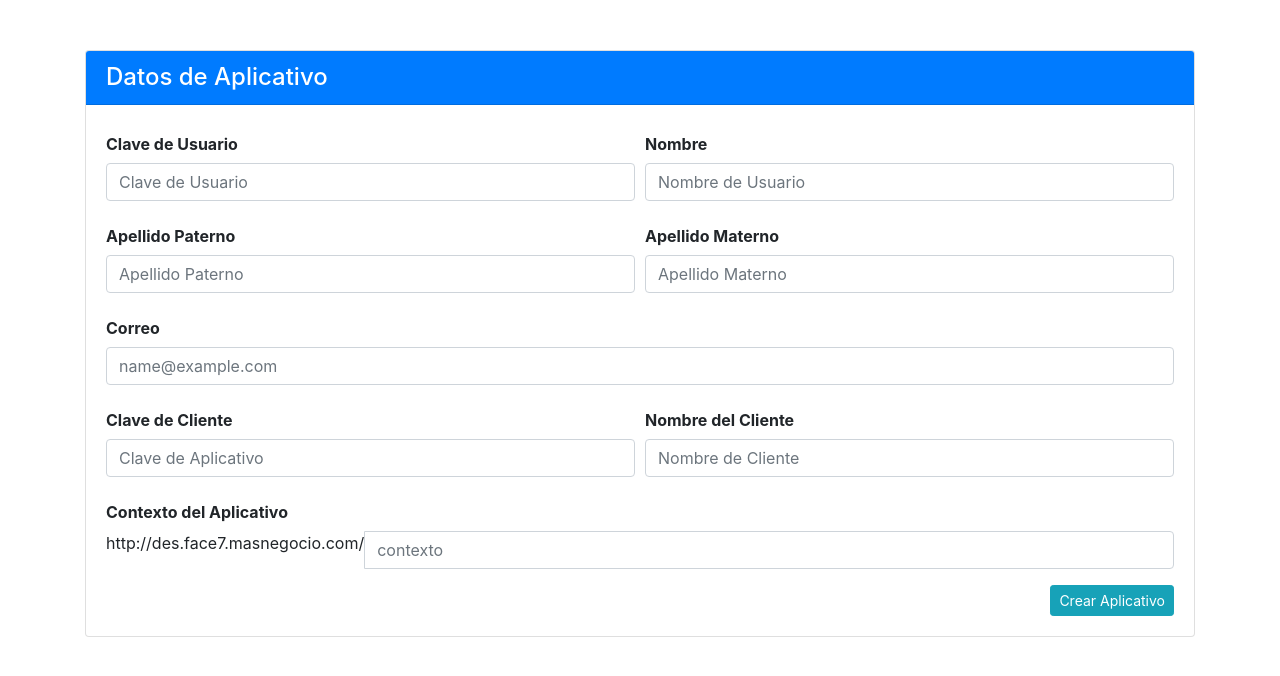
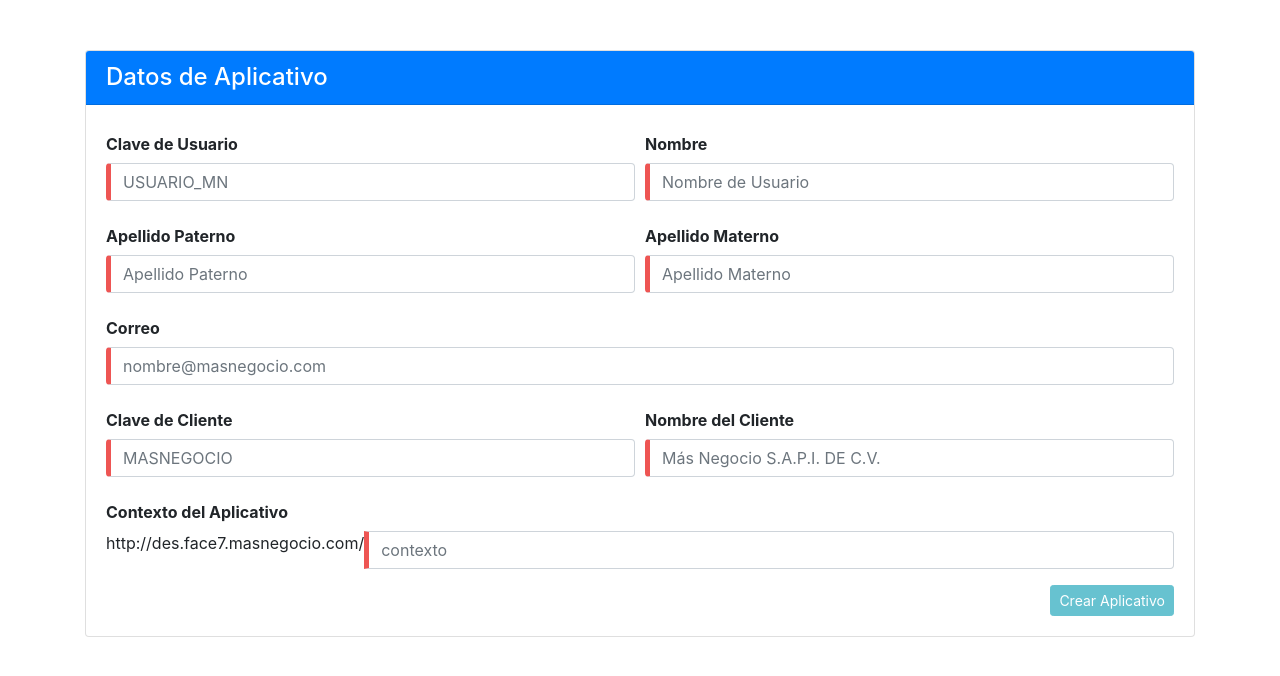
Before and after one commit to armand0w/landing-web, an Angular app: page / in a window 1280 px wide. Shown: the top 676 px of the page. Built offline with nearby package versions, Linux system fonts and the light colour scheme.

Commit message:
Validaciones de lado del cliente

```diff
--- a/src/app/components/landing/landing.component.css
+++ b/src/app/components/landing/landing.component.css
@@ -0,0 +1,7 @@
+.ng-valid[required], .ng-valid.required  {
+  border-left: 5px solid #47cd4d; /* green */
+}
+
+.ng-invalid:not(form)  {
+  border-left: 5px solid #ee5553; /* red */
+}
--- a/src/app/components/landing/landing.component.html
+++ b/src/app/components/landing/landing.component.html
@@ -1,4 +1,5 @@
 <div class="container">
+  <form #clienteForm="ngForm" novalidate>
     <div class="card">
       <h4 class="card-header bg-primary text-white">Datos de Aplicativo</h4>
 
@@ -6,13 +7,21 @@
         <div class="form-row">
           <div class="form-group col-md-6">
             <label for="usuario" class="col-form-label font-weight-bold">Clave de Usuario</label>
-          <input type="text" class="form-control" id="usuario" placeholder="Clave de Usuario"
-                 [(ngModel)]="cliente.p_clave_usuario">
+            <input type="text" class="form-control" id="usuario" placeholder="USUARIO_MN" pattern="^[A-Z0-9_-]+$"
+                   [(ngModel)]="cliente.p_clave_usuario"
+                   name="usuario" #usuario="ngModel" required>
+            <div [hidden]="usuario.valid || usuario.pristine" class="alert alert-danger">
+              <div [hidden]="!usuario.hasError('required')">La clave de usuario es requerida.</div>
+              <div [hidden]="!usuario.hasError('pattern')">Solo se permiten letras mayusculas, numeros y guiones</div>
+            </div>
           </div>
           <div class="form-group col-md-6">
             <label for="nombre" class="col-form-label font-weight-bold">Nombre</label>
             <input type="text" class="form-control" id="nombre" placeholder="Nombre de Usuario"
-                 [(ngModel)]="cliente.p_nombre_usuario">
+                   [(ngModel)]="cliente.p_nombre_usuario" name="nombre" #nombre="ngModel" required>
+            <div [hidden]="nombre.valid || nombre.pristine" class="alert alert-danger">
+              El nombre de usuario es requerido.
+            </div>
           </div>
         </div>
 
@@ -20,40 +29,66 @@
           <div class="form-group col-md-6">
             <label for="apellidop" class="col-form-label font-weight-bold">Apellido Paterno</label>
             <input type="text" class="form-control" id="apellidop" placeholder="Apellido Paterno"
-                 [(ngModel)]="cliente.apellidop">
+                   [(ngModel)]="cliente.apellidop" name="apellidop" #apellidop="ngModel" required>
+            <div [hidden]="apellidop.valid || apellidop.pristine" class="alert alert-danger">
+              El Apellido Paterno de usuario es requerido.
+            </div>
           </div>
           <div class="form-group col-md-6">
             <label for="apellidom" class="col-form-label font-weight-bold">Apellido Materno</label>
             <input type="text" class="form-control" id="apellidom" placeholder="Apellido Materno"
-                 [(ngModel)]="cliente.apellidom">
+                   [(ngModel)]="cliente.apellidom" name="apellidom" #apellidom="ngModel" required>
+            <div [hidden]="apellidom.valid || apellidom.pristine" class="alert alert-danger">
+              El Apellido Materno de usuario es requerido.
+            </div>
           </div>
         </div>
 
         <div class="form-group">
           <label for="correo" class="col-form-label font-weight-bold">Correo</label>
-        <input type="email" class="form-control" id="correo" placeholder="name@example.com"
-               [(ngModel)]="cliente.p_correo_electronico">
+          <input type="email" class="form-control" id="correo" placeholder="nombre@masnegocio.com"
+                 [(ngModel)]="cliente.p_correo_electronico"
+                 pattern="^[_A-Za-z0-9-\+]+(\.[_A-Za-z0-9-]+)*@[A-Za-z0-9-]+(\.[A-Za-z0-9]+)*(\.[A-Za-z]{2,4})$"
+                 name="correo" #correo="ngModel" required>
+          <div [hidden]="correo.valid || correo.pristine" class="alert alert-danger">
+            <div [hidden]="!correo.hasError('required')">El correo de usuario es requerido.</div>
+            <div [hidden]="!correo.hasError('pattern')">No es un correo valido.</div>
+          </div>
         </div>
 
         <div class="form-row">
           <div class="form-group col-md-6">
             <label for="c_cliente" class="col-form-label font-weight-bold">Clave de Cliente</label>
-          <input type="text" class="form-control" id="c_cliente" placeholder="Clave de Aplicativo"
-                 [(ngModel)]="cliente.p_clave_cliente">
+            <input type="text" class="form-control" id="c_cliente" placeholder="MASNEGOCIO"
+                   pattern="^[A-Z0-9_-]+$"
+                   [(ngModel)]="cliente.p_clave_cliente" name="c_cliente" #c_cliente="ngModel" required>
+            <div [hidden]="c_cliente.valid || c_cliente.pristine" class="alert alert-danger">
+              <div [hidden]="!c_cliente.hasError('required')">La clave de cliente es requerida.</div>
+              <div [hidden]="!c_cliente.hasError('pattern')">La clave del cliente no es valida.</div>
+            </div>
           </div>
 
           <div class="form-group col-md-6">
-          <label for="aplicativo" class="col-form-label font-weight-bold">Nombre del Cliente</label>
-          <input type="text" class="form-control" id="aplicativo" placeholder="Nombre de Cliente"
-                 [(ngModel)]="cliente.p_nombre_cliente">
+            <label for="n_cliente" class="col-form-label font-weight-bold">Nombre del Cliente</label>
+            <input type="text" class="form-control" id="n_cliente" placeholder="Más Negocio S.A.P.I. DE C.V."
+                   [(ngModel)]="cliente.p_nombre_cliente" name="n_cliente" #n_cliente="ngModel" required>
+            <div [hidden]="n_cliente.valid || n_cliente.pristine" class="alert alert-danger">
+              El nombre del clientes es requerido.
+            </div>
           </div>
         </div>
 
         <div class="form-group">
           <label for="contexto" class="col-form-label font-weight-bold">Contexto del Aplicativo</label>
           <div class="input-group">
-          <div class="input-group-addon">http://des.face7.masnegocio.com/</div>
-          <input type="text" class="form-control" id="contexto" placeholder="contexto" [(ngModel)]="cliente.p_contexto">
+            <div class="input-group-addon">{{ url }}</div>
+            <input type="text" class="form-control" id="contexto" placeholder="contexto"
+                   pattern="^[a-z0-9_]+$"
+                   [(ngModel)]="cliente.p_contexto" name="contexto" #contexto="ngModel" required>
+          </div>
+          <div [hidden]="contexto.valid || contexto.pristine" class="alert alert-danger">
+            <div [hidden]="!contexto.hasError('required')">El contexto es requerido.</div>
+            <div [hidden]="!contexto.hasError('pattern')">La clave del cliente no es valida.</div>
           </div>
         </div>
 
@@ -65,8 +100,9 @@
           </div>
         </div>
 
-      <button class="btn btn-info btn-sm float-right" (click)="crearApp()">Crear Aplicativo</button>
+        <button class="btn btn-info btn-sm float-right" [disabled]="!clienteForm.form.valid" (click)="crearApp()">Crear Aplicativo</button>
       </div>
 
     </div>
+  </form>
 </div>
--- a/src/app/components/landing/landing.component.ts
+++ b/src/app/components/landing/landing.component.ts
@@ -11,15 +11,19 @@ export class LandingComponent implements OnInit {
   public completado: number;
   public onProgress: boolean;
   public message: string;
+  public url: string;
 
-  private urLanding: string;
-  private sufix: string;
-  private cliente: object ;
-  private eventos: object [];
+  public urLanding: string;
+  public sufix: string;
+  public cliente: any;
+  public eventos: object [];
 
   constructor( protected _aplicativoService: AplicativoService ) {}
 
   ngOnInit() {
+    this.url = 'http://des.face7.masnegocio.com/';
+    // this.urLanding = 'http://des.face7.masnegocio.com/mn-landing-page-services/landing/';
+    this.urLanding = 'http://localhost:8080/mn-landing-page-services/landing/';
     this.completado = 0;
     this.onProgress = false;
     this.sufix = '_e_xpenses_enterprise_v3';
@@ -27,9 +31,6 @@ export class LandingComponent implements OnInit {
       p_clave_producto:  'MN-EXPENSES-ENTERPRISE-V30',
       connection_reference:  'cnnExpensesSemillaV10'
     };
-
-    // this.urLanding = 'http://des.face7.masnegocio.com/mn-landing-page-services/landing/';
-    this.urLanding = 'http://localhost:8080/mn-landing-page-services/landing/';
 
     this.eventos = [
       {
@@ -171,4 +172,8 @@ export class LandingComponent implements OnInit {
 
     loopEvents();
   }
+
+  claveUsuarioToUpper(): void {
+    this.cliente['p_clave_usuario'] = this.cliente['p_clave_usuario'].toUpperCase();
+  }
 }
```
Lines whose indentation alone changed are shown as unchanged.
